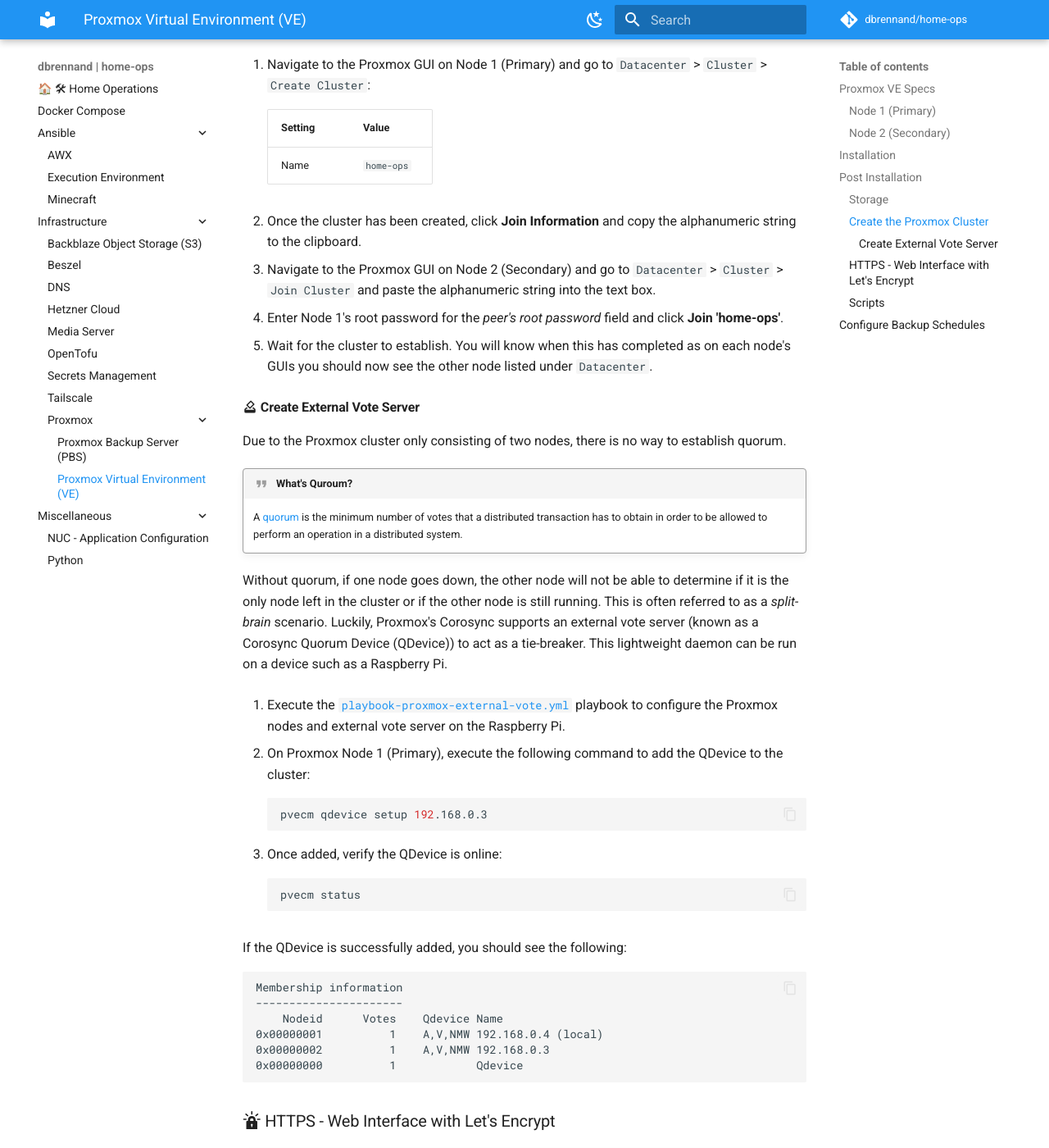
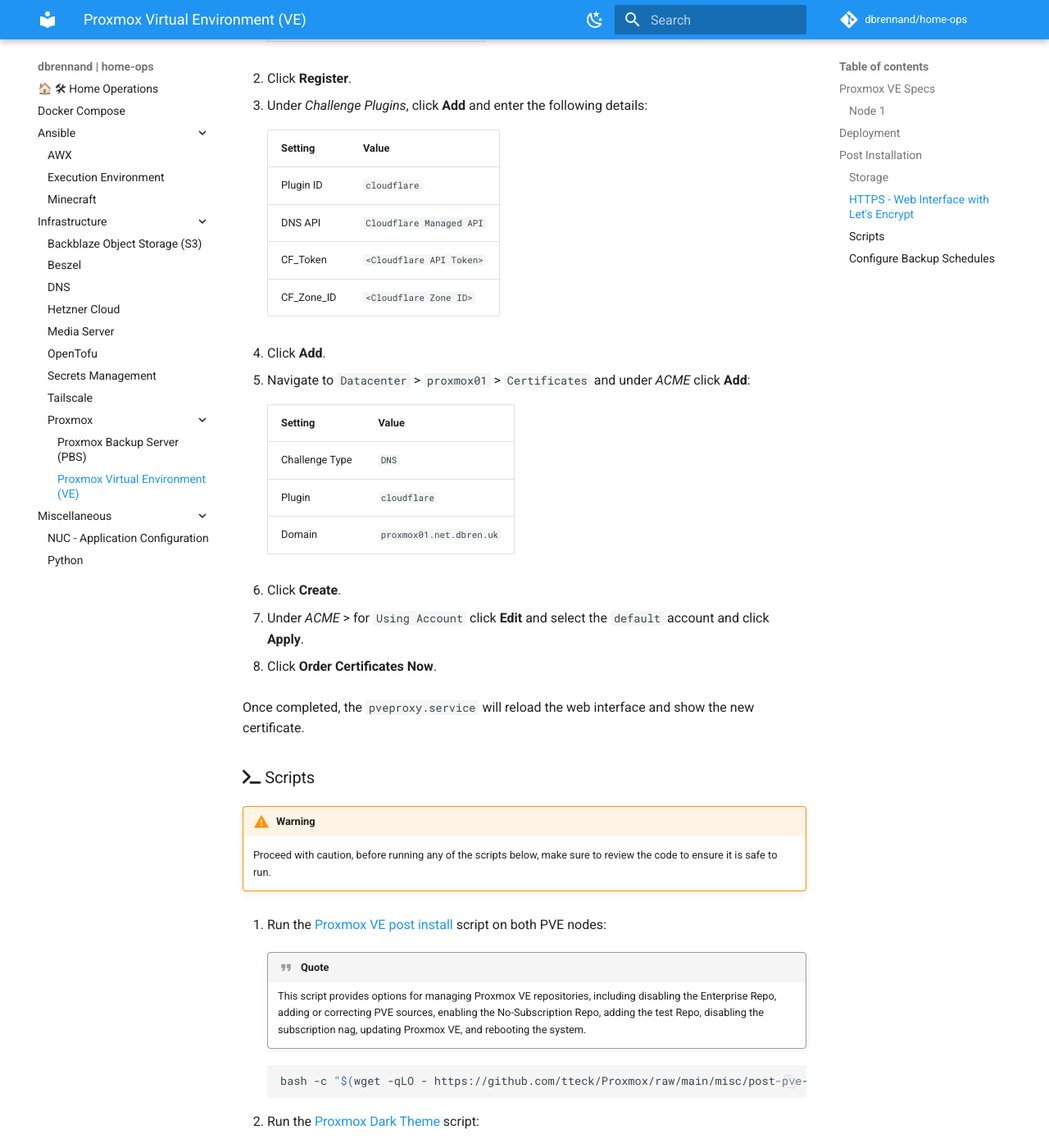
Before and after one commit to dbrennand/home-ops, an MkDocs documentation site: the page built from docs/infrastructure/proxmox/ve.md, in a window 1280 px wide and 1400 px high, scrolled down 2503 px. Shown: the whole window at 82% size. Built offline with MkDocs 1.6.1 and Material for MkDocs 9.7.7, drawn with Linux system fonts in a browser that asks for light colours; comment, search, counter and statistics services are not loaded; some of the changed text lies outside the part shown.

Commit message:
docs(refactor): changes for single node

````diff
--- a/docs/infrastructure/proxmox/backup.md
+++ b/docs/infrastructure/proxmox/backup.md
@@ -6,9 +6,9 @@
 
 ## Deployment
 
-PBS is deployed as a virtual machine on the Proxmox VE cluster on Node 1 (Primary). The PBS deployment is via an [ISO](https://proxmox.com/en/downloads/proxmox-backup-server) image.
+PBS is deployed as a virtual machine on the Proxmox VE Node 1. The PBS deployment is via an [ISO](https://proxmox.com/en/downloads/proxmox-backup-server) image.
 
-1. Download the ISO to the Node 1 (Primary) storage.
+1. Download the ISO to the Node 1 storage.
 
 2. Navigate to `proxmox01` > `Create VM`.
 
--- a/docs/infrastructure/proxmox/ve.md
+++ b/docs/infrastructure/proxmox/ve.md
@@ -6,7 +6,7 @@
 
 ## Proxmox VE Specs
 
-### Node 1 (Primary)
+### Node 1
 
 [Minisforum Venus Series UN1265](https://store.minisforum.uk/collections/intel/products/un1265)
 
@@ -19,22 +19,7 @@
 | Storage (External) | Samsung SSD 870 QVO 1TB                                                           |
 | Storage (External) | 64GB USB                                                                          |
 
-
-### Node 2 (Secondary)
-
-[Intel NUC6CAYB](https://www.intel.com/content/dam/support/us/en/documents/boardsandkits/NUC6CAYB_TechProdSpec.pdf)
-
-| Component          | Details                       |
-| ------------------ | ----------------------------- |
-| CPU                | Intel Celeron J3455 @ 1.50Ghz |
-| Memory             | 8GB                           |
-| Storage (Internal) | 240GB SSD                     |
-
-## Installation
-
-!!! note
-
-    The following instructions are for Node 1 (Primary). Modify the *install disk*, *FQDN* and *IP Address* values for Node 2 (Secondary).
+## Deployment
 
 1. Power on the node and enter the BIOS.
 
@@ -59,7 +44,7 @@
 
 ## Post Installation
 
-Below are the post installation steps for configuring the Proxmox VE nodes.
+Below are the post installation steps for configuring the Proxmox VE node.
 
 Copy SSH public key to the Proxmox VE node's `authorized_keys` file:
 
@@ -75,58 +60,7 @@
     lvextend -l +100%FREE /dev/pve/data
     ```
 
-2. Use the [`playbook-proxmox-storage.yml`](https://github.com/dbrennand/home-ops/blob/main/ansible/playbooks/playbook-proxmox-storage.yml) to configure the Proxmox storage on Node 1 (Primary).
-
-### Create the Proxmox Cluster
-
-1. Navigate to the Proxmox GUI on Node 1 (Primary) and go to `Datacenter` > `Cluster` > `Create Cluster`:
-
-    | Setting | Value      |
-    | ------- | ---------- |
-    | Name    | `home-ops` |
-
-2. Once the cluster has been created, click **Join Information** and copy the alphanumeric string to the clipboard.
-
-3. Navigate to the Proxmox GUI on Node 2 (Secondary) and go to `Datacenter` > `Cluster` > `Join Cluster` and paste the alphanumeric string into the text box.
-
-4. Enter Node 1's root password for the *peer's root password* field and click **Join 'home-ops'**.
-
-5. Wait for the cluster to establish. You will know when this has completed as on each node's GUIs you should now see the other node listed under `Datacenter`.
-
-#### :material-vote: Create External Vote Server
-
-Due to the Proxmox cluster only consisting of two nodes, there is no way to establish quorum.
-
-!!! quote "What's Quroum?"
-
-    A [quorum](https://pve.proxmox.com/wiki/Cluster_Manager#_quorum) is the minimum number of votes that a distributed transaction has to obtain in order to be allowed to perform an operation in a distributed system.
-
-Without quorum, if one node goes down, the other node will not be able to determine if it is the only node left in the cluster or if the other node is still running. This is often referred to as a *split-brain* scenario. Luckily, Proxmox's Corosync supports an external vote server (known as a Corosync Quorum Device (QDevice)) to act as a tie-breaker. This lightweight daemon can be run on a device such as a Raspberry Pi.
-
-1. Execute the [`playbook-proxmox-external-vote.yml`](https://github.com/dbrennand/home-ops/blob/main/ansible/playbooks/playbook-proxmox-external-vote.yml) playbook to configure the Proxmox nodes and external vote server on the Raspberry Pi.
-
-2. On Proxmox Node 1 (Primary), execute the following command to add the QDevice to the cluster:
-
-    ```bash
-    pvecm qdevice setup 192.168.0.3
-    ```
-
-3. Once added, verify the QDevice is online:
-
-    ```bash
-    pvecm status
-    ```
-
-If the QDevice is successfully added, you should see the following:
-
-```
-Membership information
-----------------------
-    Nodeid      Votes    Qdevice Name
-0x00000001          1    A,V,NMW 192.168.0.4 (local)
-0x00000002          1    A,V,NMW 192.168.0.3
-0x00000000          1            Qdevice
-```
+2. Use the [`playbook-proxmox-storage.yml`](https://github.com/dbrennand/home-ops/blob/main/ansible/playbooks/playbook-proxmox-storage.yml) to configure the Proxmox storage on Node 1.
 
 ### :simple-letsencrypt: HTTPS - Web Interface with Let's Encrypt
 
@@ -136,11 +70,7 @@
 
     Furthermore, you will need to obtain your domain's zone ID. This can be found in the Cloudflare dashboard page for the domain, on the right side under *API* > *Zone ID*.
 
-!!! note
-
-    These steps only need to performed once on each Proxmox node. Once configured, the certificate will be automatically renewed.
-
-1. Login to the Proxmox GUI on Node 1 (Primary) and go to `Datacenter` > `ACME` > *Accounts* and click **Add**:
+1. Login to the Proxmox GUI on Node 1 and go to `Datacenter` > `ACME` > *Accounts* and click **Add**:
 
     | Setting        | Value              |
     | -------------- | ------------------ |
@@ -204,13 +134,13 @@
     bash <(curl -s https://raw.githubusercontent.com/Weilbyte/PVEDiscordDark/master/PVEDiscordDark.sh ) install
     ```
 
-## :material-clock-time-nine: Configure Backup Schedules
+### :material-clock-time-nine: Configure Backup Schedules
 
 !!! note
 
     The following steps are to be completed once the [Proxmox Backup Server](https://homeops.danielbrennand.com/infrastructure/proxmox/backup/) has been deployed and configured.
 
-1. Navigate to the Proxmox GUI on Node 1 (Primary) and go to `Datacenter` > `Storage` > `Add` and choose `Proxmox Backup Server`.
+1. Navigate to the Proxmox GUI on Node 1 and go to `Datacenter` > `Storage` > `Add` and choose `Proxmox Backup Server`.
 
 2. Enter the following details and click **Add**:
 
@@ -252,3 +182,70 @@
     | Retention - Keep Weekly | 2                      |
 
     Choose `backup01` to exclude from backups and click **OK**.
+
+# Archived Steps
+
+!!! note
+
+    The documentation under this heading are old steps used when I had a 2 node Proxmox VE cluster. I've kept them here in case I ever need them again in the future.
+
+## Create the Proxmox Cluster
+
+1. Navigate to the Proxmox GUI on Node 1 (Primary) and go to `Datacenter` > `Cluster` > `Create Cluster`:
+
+    | Setting | Value      |
+    | ------- | ---------- |
+    | Name    | `home-ops` |
+
+2. Once the cluster has been created, click **Join Information** and copy the alphanumeric string to the clipboard.
+
+3. Navigate to the Proxmox GUI on Node 2 (Secondary) and go to `Datacenter` > `Cluster` > `Join Cluster` and paste the alphanumeric string into the text box.
+
+4. Enter Node 1's root password for the *peer's root password* field and click **Join 'home-ops'**.
+
+5. Wait for the cluster to establish. You will know when this has completed as on each node's GUIs you should now see the other node listed under `Datacenter`.
+
+## :material-vote: Create External Vote Server
+
+Due to the Proxmox cluster only consisting of two nodes, there is no way to establish quorum.
+
+!!! quote "What's Quroum?"
+
+    A [quorum](https://pve.proxmox.com/wiki/Cluster_Manager#_quorum) is the minimum number of votes that a distributed transaction has to obtain in order to be allowed to perform an operation in a distributed system.
+
+Without quorum, if one node goes down, the other node will not be able to determine if it is the only node left in the cluster or if the other node is still running. This is often referred to as a *split-brain* scenario. Luckily, Proxmox's Corosync supports an external vote server (known as a Corosync Quorum Device (QDevice)) to act as a tie-breaker. This lightweight daemon can be run on a device such as a Raspberry Pi.
+
+1. On each Proxmox VE cluster node, install `corosync-qdevice`:
+
+    ```bash
+    apt-get -y install corosync-qdevice
+    ```
+
+2. On the Raspberry Pi, install `corosync-qnetd`:
+
+    ```bash
+    sudo apt-get -y install corosync-qnetd
+    ```
+
+3. On Proxmox Node 1 (Primary), execute the following command to add the QDevice to the cluster:
+
+    ```bash
+    pvecm qdevice setup 192.168.0.3
+    ```
+
+4. Once added, verify the QDevice is online:
+
+    ```bash
+    pvecm status
+    ```
+
+If the QDevice is successfully added, you should see the following:
+
+```
+Membership information
+----------------------
+    Nodeid      Votes    Qdevice Name
+0x00000001          1    A,V,NMW 192.168.0.4 (local)
+0x00000002          1    A,V,NMW 192.168.0.3
+0x00000000          1            Qdevice
+```
````
